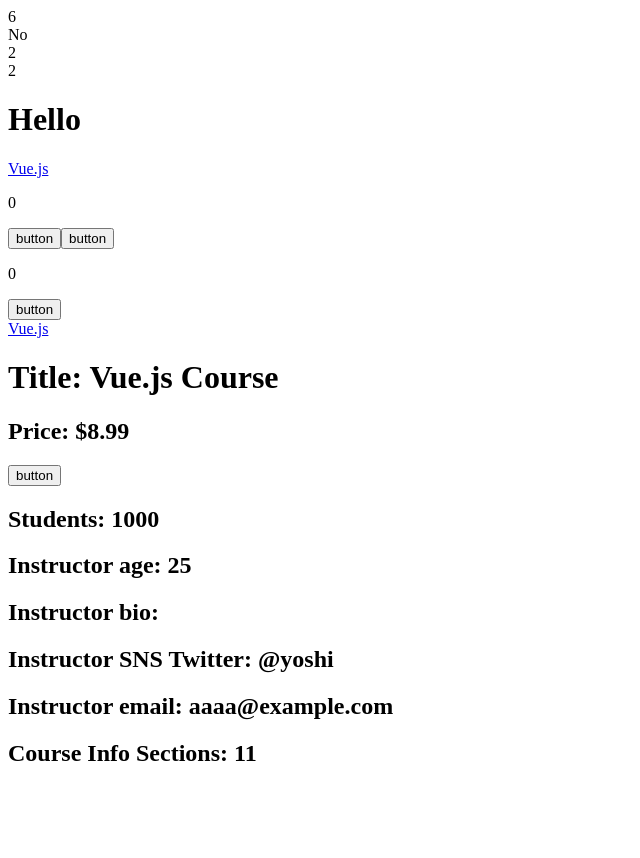
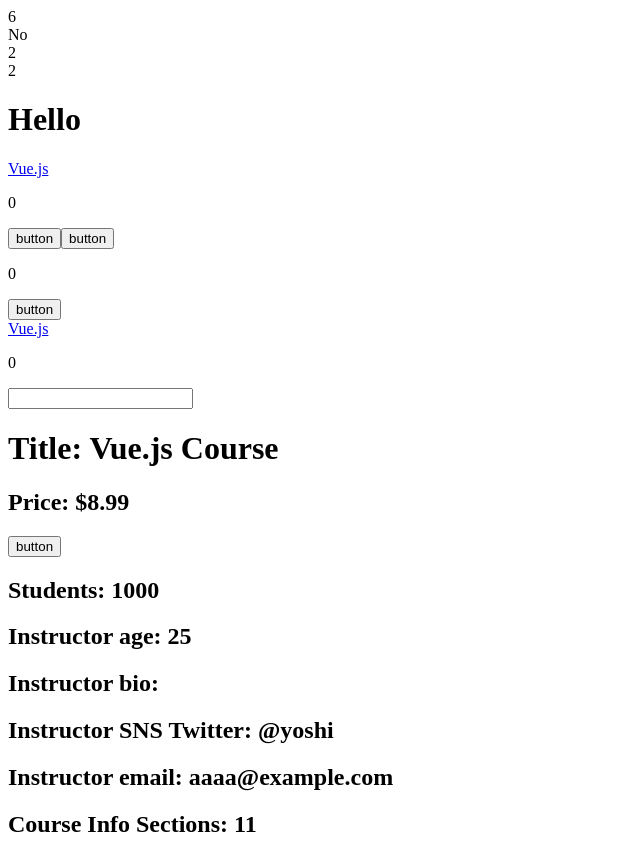
Before and after one commit to reo0306/vue-practise, a Vue app in the folder vue-lesson/: page / in a window 1280 px wide. Shown: the whole page, without its empty margins (0-640 px from the left). Before the commit the page ends 800 px from the top, so only its background shows below. Built offline with nearby package versions, Linux system fonts and the light colour scheme; the HTML template or start-up script is replaced by a standard one.

Commit message:
add keyup

```diff
--- a/vue-lesson/src/App.vue
+++ b/vue-lesson/src/App.vue
@@ -65,6 +65,10 @@ function countUp(event, times) {
     <button @click.stop="count = 30">button</button>
   </div>
   <a @click.prevent href="https://vuejs.org">Vue.js</a>
+
+  <p>{{ count3 }}</p>
+  <input type="text" @keyup.space.delete="count3++" />
+
   <h1>Title: {{ title }}</h1>
   <h2>Price: ${{ price - 1 }}</h2>
   <button @click="increment">button</button>
```
